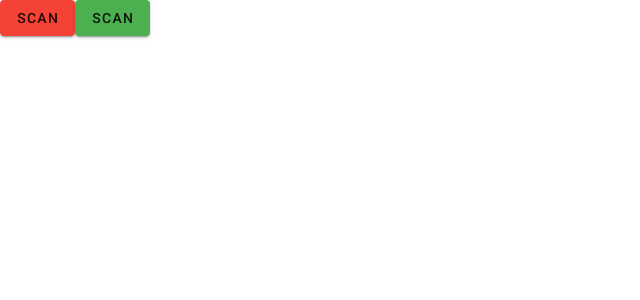
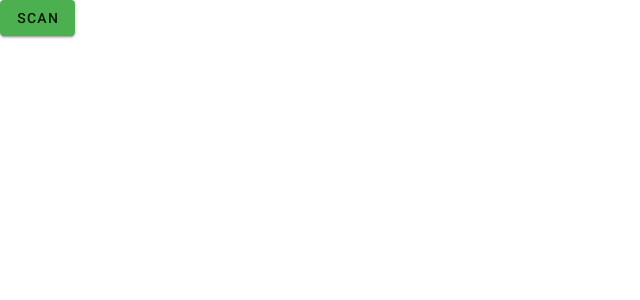
Before and after one commit to farm12786/RQTEST, a Vue app: page / in a window 1280 px wide. Shown: the top 300 px of the page, without its empty margins (0-640 px from the left). Built offline with nearby package versions, Linux system fonts and the light colour scheme.

Commit message:
green button

```diff
--- a/src/views/medbox.vue
+++ b/src/views/medbox.vue
@@ -1,7 +1,7 @@
 <template>
   <div>
     <!-- <a href="https://chat-api.one.th/go_api/api/v1/openScanQRcodeWithValue">SCAN</a> -->
-    <v-btn color="red" href="https://chat-api.one.th/go_api/api/v1/openScanQRcodeWithValue">SCAN</v-btn>
+    <!-- <v-btn color="red" href="https://chat-api.one.th/go_api/api/v1/openScanQRcodeWithValue">SCAN</v-btn> -->
     <v-btn color="green" href="https://chat-api.one.th/go_api/api/v1/openScanQRcodeWithValue">SCAN</v-btn>
     {{QRresult}}
 
```
Also changed, not shown: 7 other files (tests, documents, lock files or other folders).
